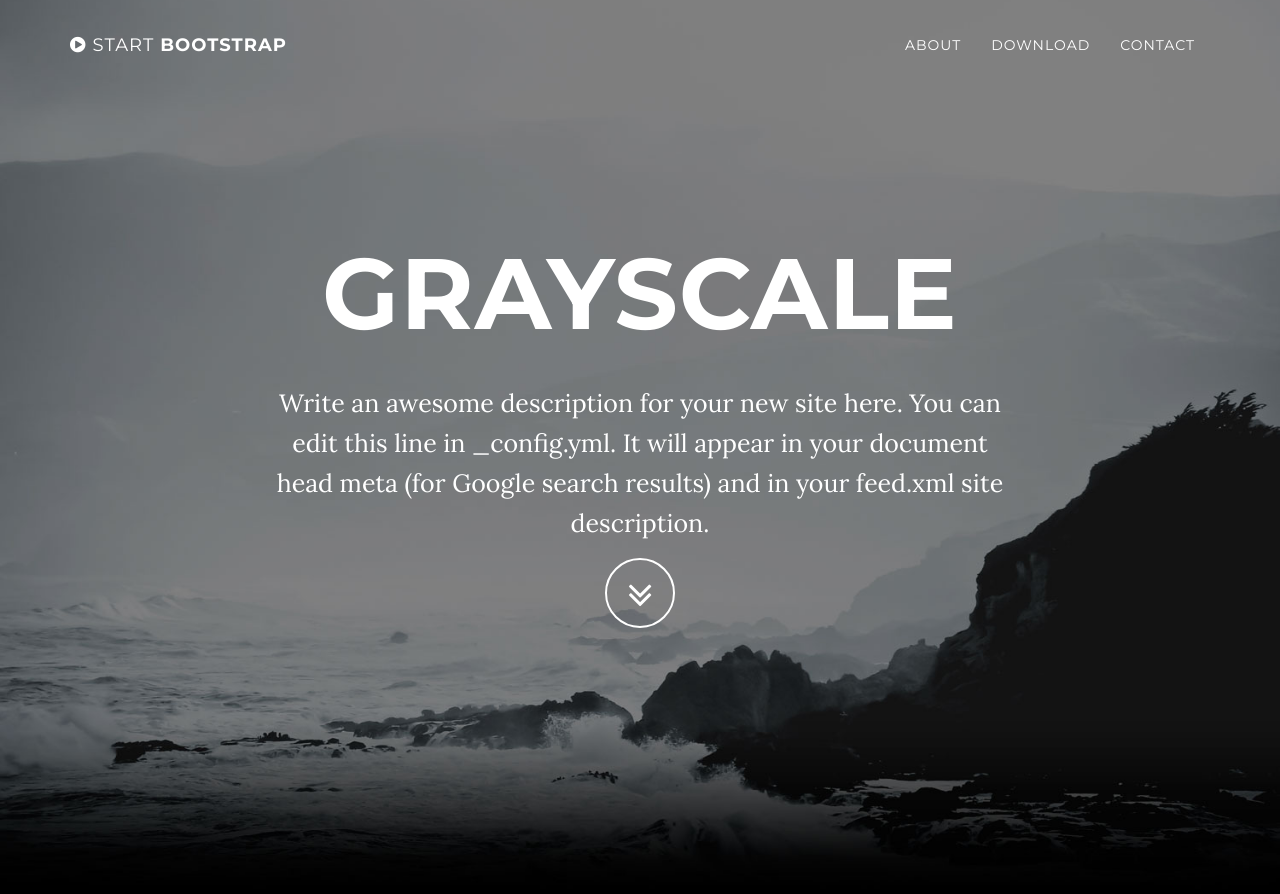
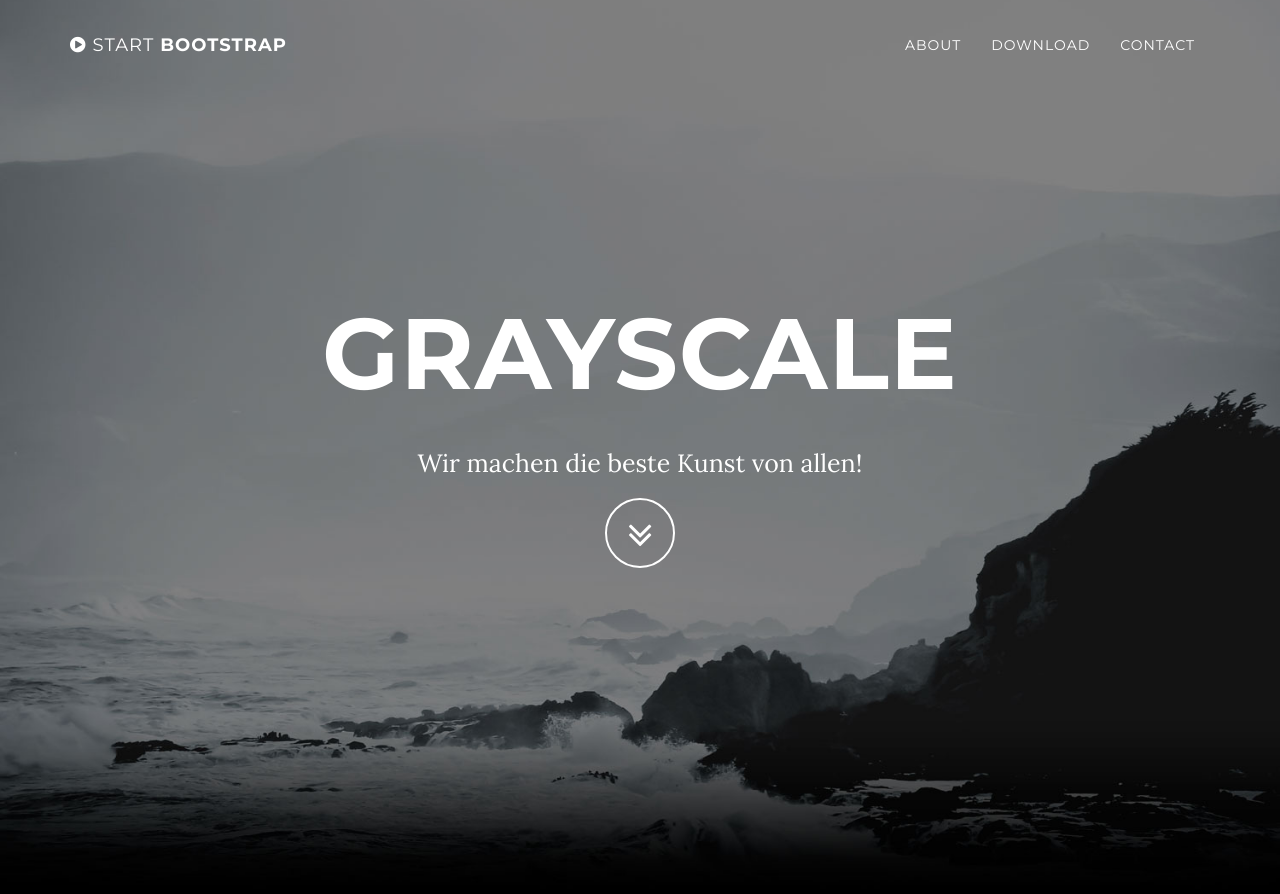
Before and after one commit to KleinerKaiserWal/KleinerKaiserWal.github.io, a Jekyll site: the page built from index.html, in a window 1280 px wide and 900 px high. Shown: the top 894 px of the window. Built offline with Jekyll 4.4.1, drawn with Linux system fonts in a browser that asks for light colours.

Commit message:
Update _config.yml

```diff
--- a/_config.yml
+++ b/_config.yml
@@ -2,7 +2,7 @@
 title: Grayscale
 email: your-email@domain.com
 url: https://example.github.io
-description: "Write an awesome description for your new site here. You can edit this line in _config.yml. It will appear in your document head meta (for Google search results) and in your feed.xml site description."
+description: "Wir machen die beste Kunst von allen!"
 
 # Color settings (hex-codes without the leading hash-tag)
 color:
```
